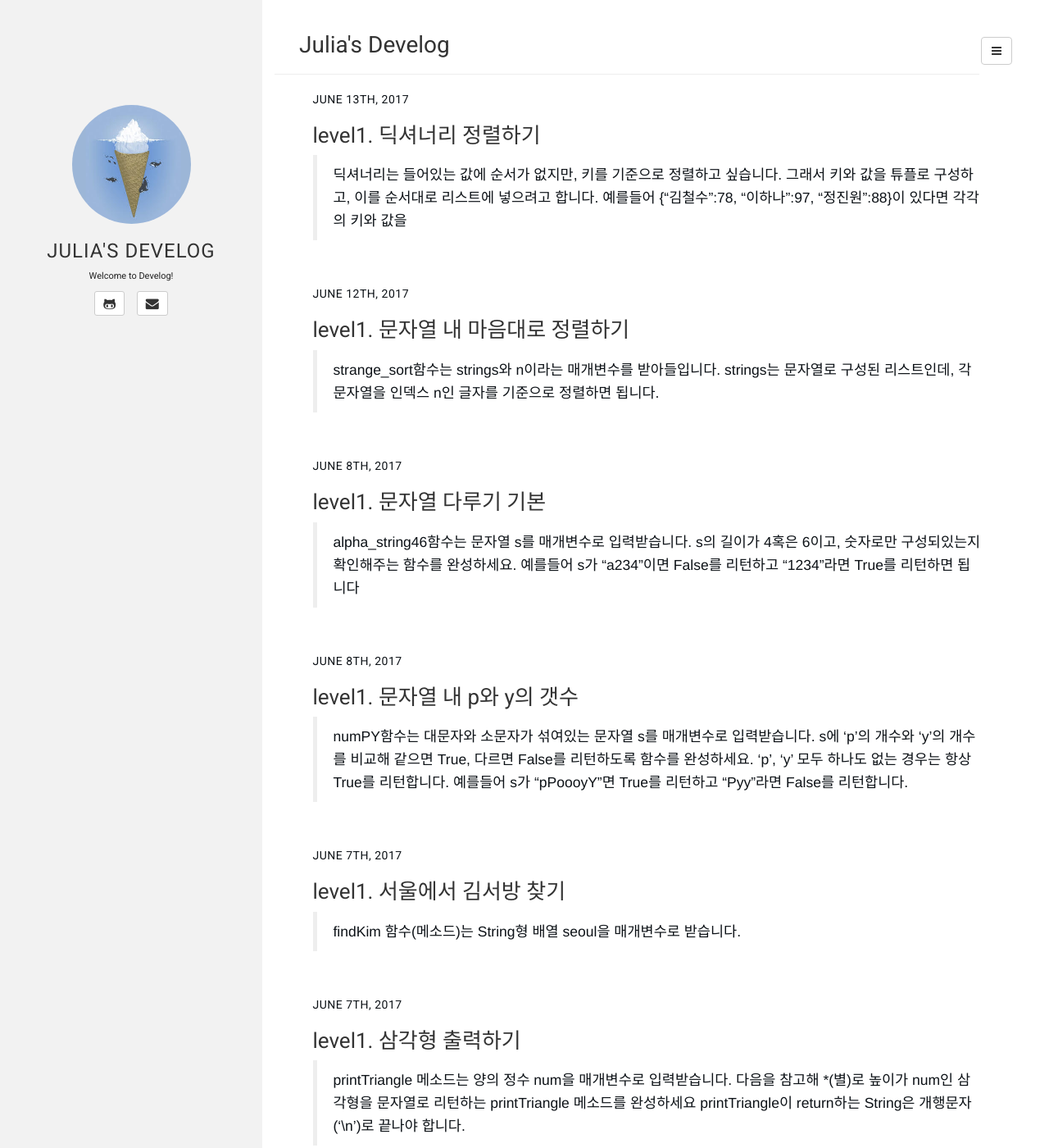
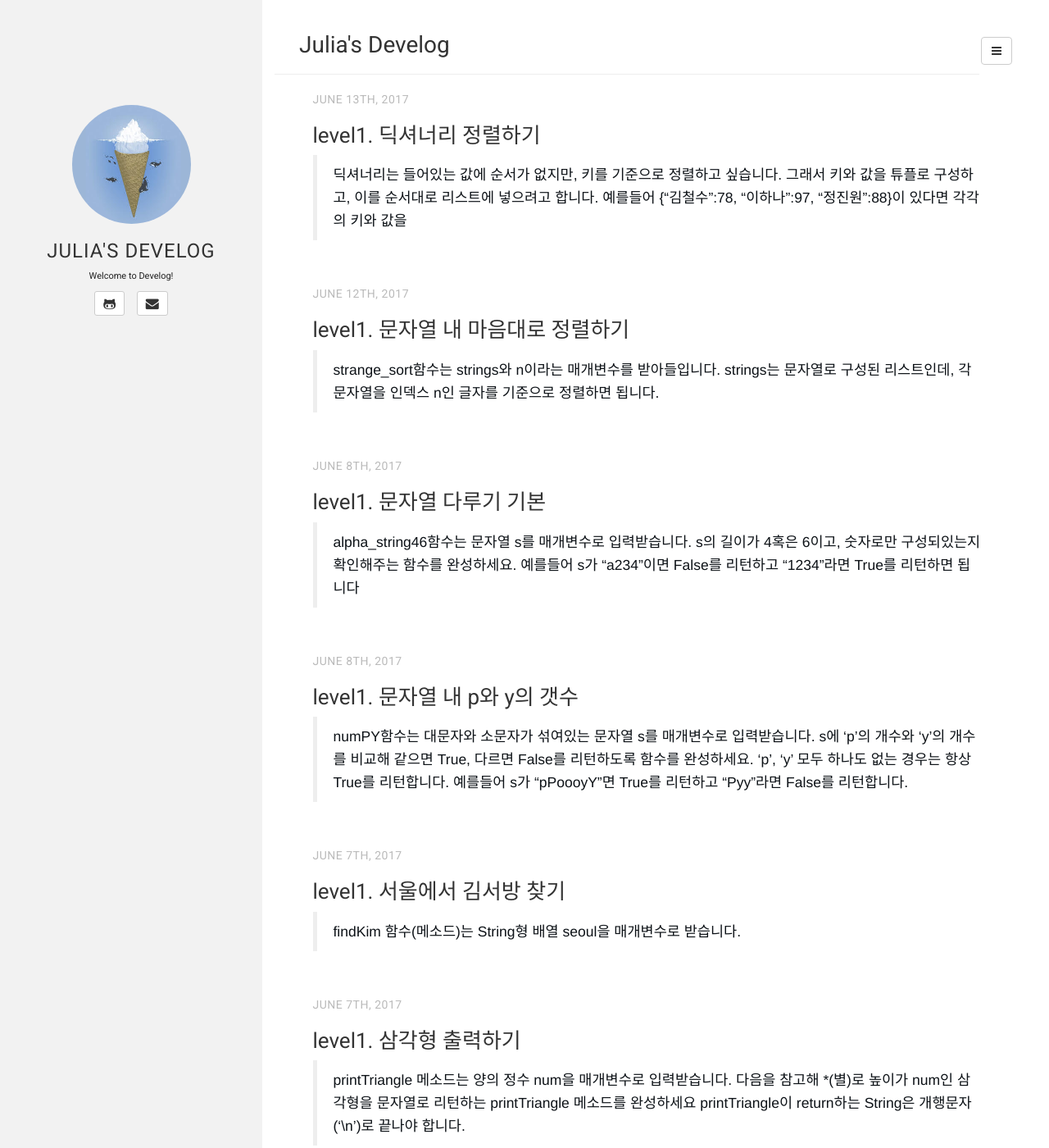
Before and after one commit to juliahwang/juliahwang.github.io, a Jekyll site: the page built from index.html, in a window 1280 px wide and 1400 px high. Shown: the whole window at 82% size. Built offline with Jekyll 4.4.1, drawn with Linux system fonts in a browser that asks for light colours; some web fonts are replaced; the list of posts is cut into pages by our own code.

Commit message:
Update style.css

```diff
--- a/assets/css/style.css
+++ b/assets/css/style.css
@@ -106,7 +106,7 @@ article{
 
 .post-date {
 	font-family: 'Roboto', sans-serif;
-	font-color: #bababa;
+	color: #bababa;
 	text-transform: uppercase;
 	font-size: 14px;
  	letter-spacing: 0.5px;
```
